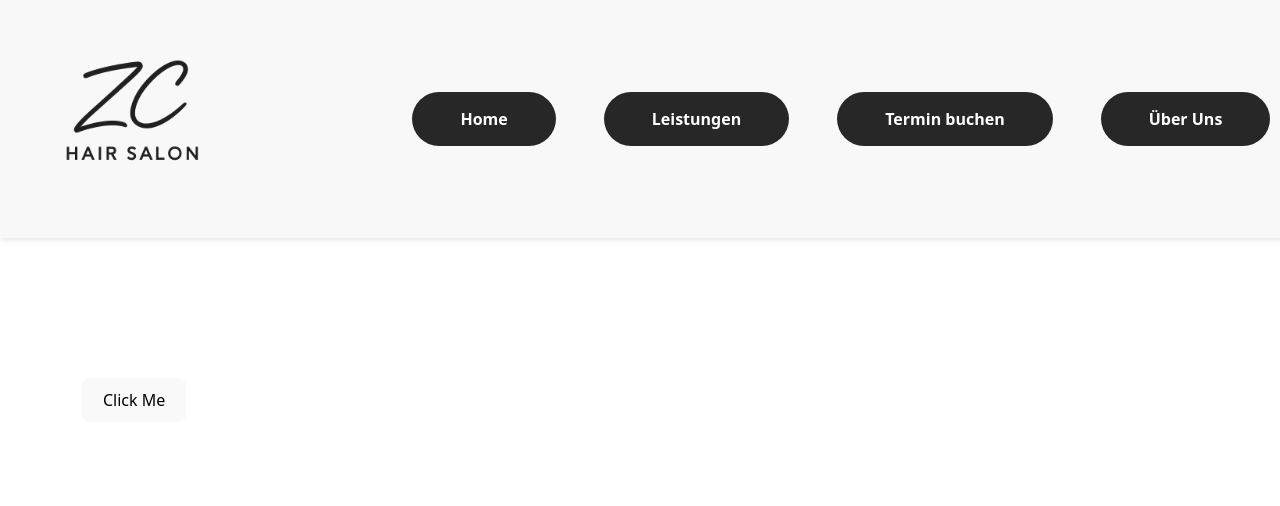
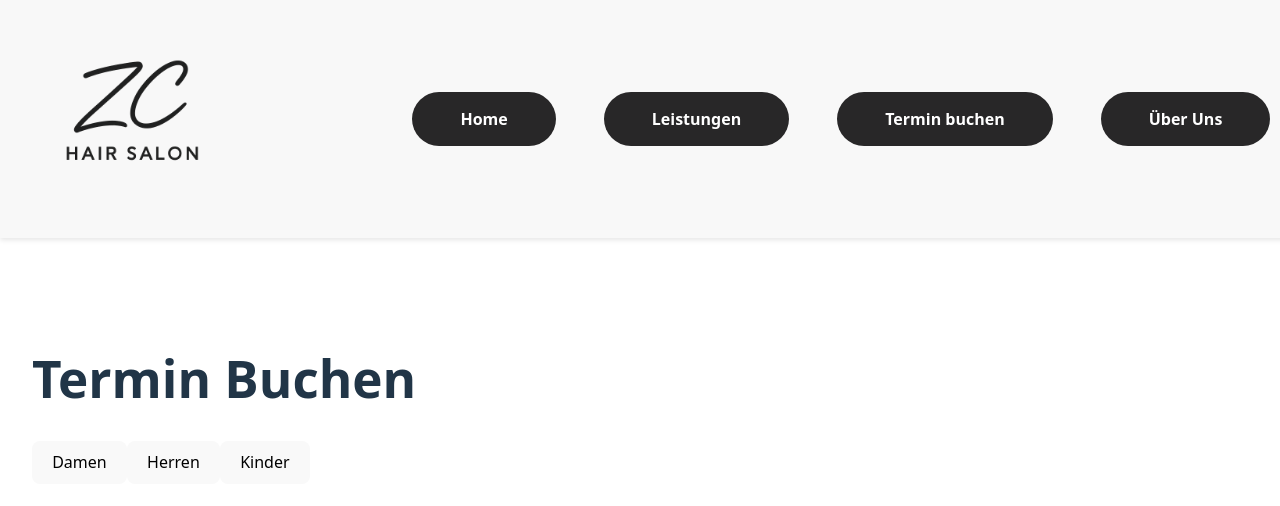
Before and after one commit to catapoeM/Friseursalon-react-app, a React (Vite) app: page /booking in a window 1280 px wide. Shown: the top 506 px of the page. Built offline with nearby package versions, Linux system fonts and the light colour scheme.

Commit message:
DamenServices button

```diff
--- a/src/components/Button.jsx
+++ b/src/components/Button.jsx
@@ -1,23 +1,13 @@
-import { useState } from "react";
 
-export default function button() {
+
+export default function button({onClick, children}) {
   // A simple function that runs when the button is clicked
-  const handleClick = () => {
-    alert("Button clicked!");
-  }
-    return (
-    <div style={{textAllign: "center", margin: "50px"}}>
-      <button
-        onClick={handleClick}
-        style={{
-          padding: "10px 20px",
-          fontSize: "16px",
-          borderRadius: "8px",
-          cursor:"pointer",
-        }}
-      >
-        Click Me
-      </button>
-    </div>
+  return (
+    <button
+      onClick={onClick}
+      className="px-4 py-2 bg-blue-500 text-white rounded hover:bg-blue-600"
+    >
+      {children}
+    </button>
   );
 }
--- a/src/pages/Booking.jsx
+++ b/src/pages/Booking.jsx
@@ -1,7 +1,64 @@
+import { useState } from "react";
 import Button from "../components/Button";
 
-export default function allignButton() {
-  return <div>
-    <Button/>
-  </div>
+export default function CreateGenderList() {
+  const gender = ["Damen", "Herren", "Kinder"];
+  const [showTable, setShowTable] = useState(false);
+
+  const handleButton = (buttonName) => {
+    console.log(buttonName + " clicked!");
+
+    if (buttonName === "Damen") {
+      setShowTable(true);  // → React rendert die Tabelle
+    } else {
+      setShowTable(false); // Tabelle ausblenden
+    }
+  }
+
+  return (
+    <div>
+      <h1>Termin Buchen</h1>
+      <div className="flex gap-2 mb-4">
+        {gender.map((type, index) => (
+          <Button key={index} onClick={() => handleButton(type)}>
+            {type}
+          </Button>
+        ))}
+      </div>
+
+      {/* Hier wird die Tabelle „aufgerufen“, sobald showTable true ist */}
+      {showTable && <FriseurTabelle />}
+    </div>
+  );
 }
+
+function FriseurTabelle() {
+  const servicesDamen = [
+    { name: "Haarschnitt", price: "30€" },
+    { name: "Föhnen", price: "15€" },
+    { name: "Färben", price: "50€" },
+    { name: "Strähnen", price: "60€" }
+  ];
+
+  return (
+    <div className="p-6">
+      <h2 className="text-xl font-bold mb-4">Friseur Dienstleistungen</h2>
+      <table className="min-w-full border border-gray-300 rounded-lg overflow-hidden">
+        <thead className="bg-gray-100">
+          <tr>
+            <th className="px-4 py-2 border">Dienstleistung</th>
+            <th className="px-4 py-2 border">Preis</th>
+          </tr>
+        </thead>
+        <tbody>
+          {servicesDamen.map((service, index) => (
+            <tr key={index} className="hover:bg-gray-50">
+              <td className="px-4 py-2 border">{service.name}</td>
+              <td className="px-4 py-2 border">{service.price}</td>
+            </tr>
+          ))}
+        </tbody>
+      </table>
+    </div>
+  );
+}
```
